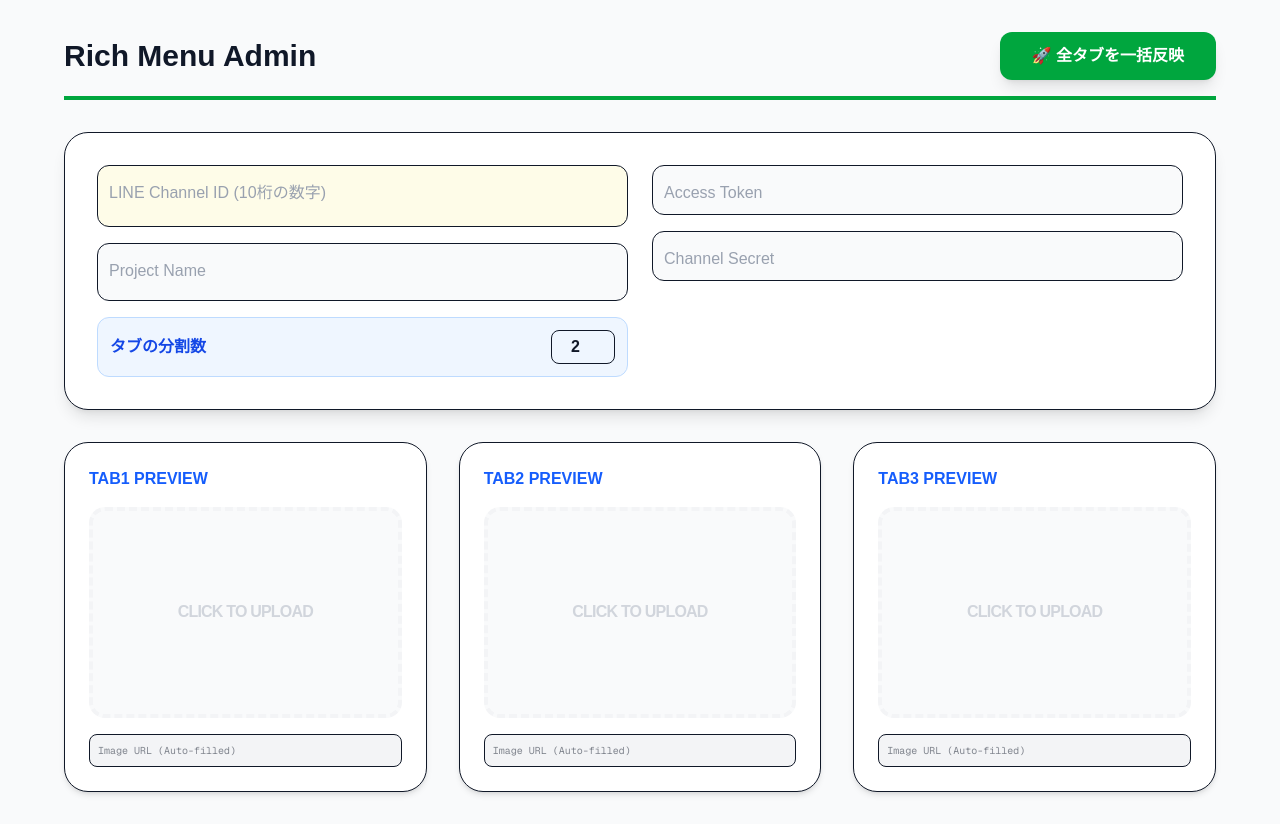
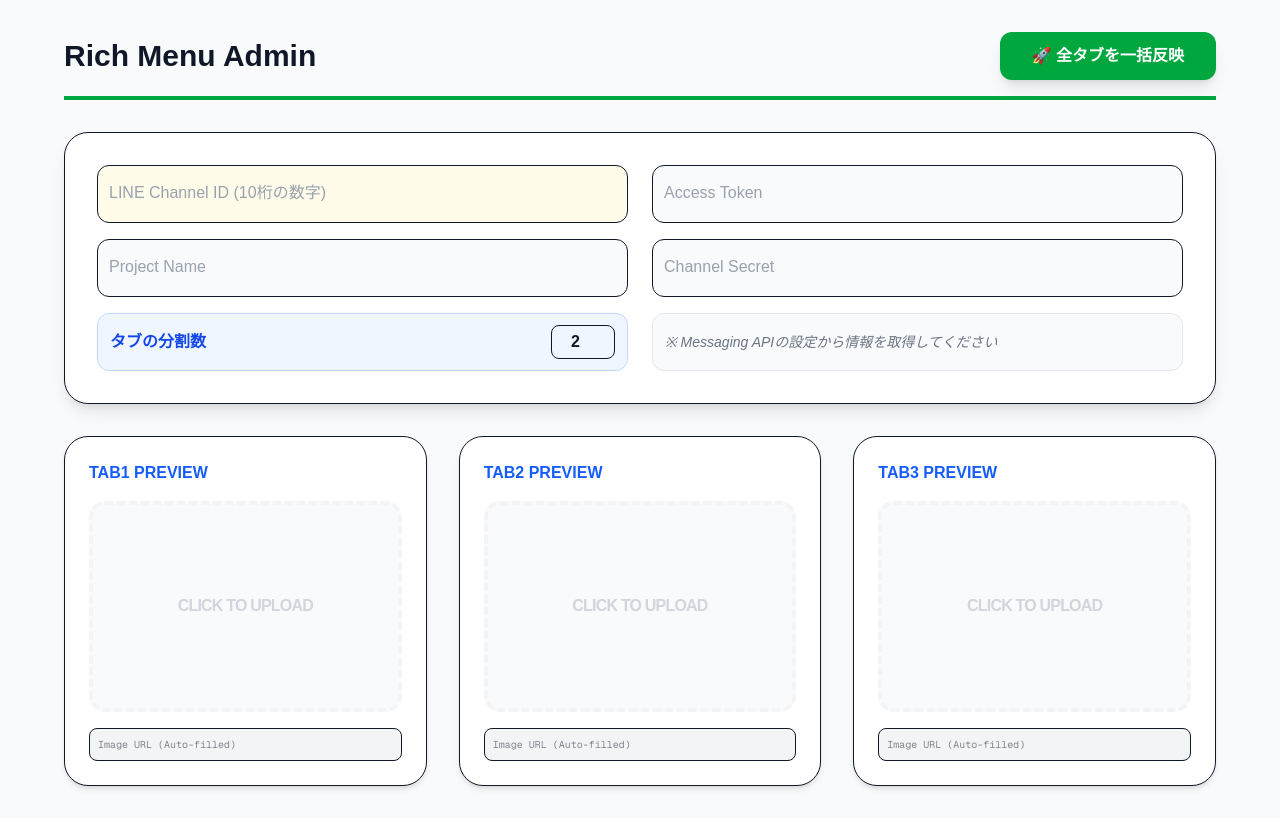
Before and after one commit to skarahajimaruore/line-marketing-tool, a Next.js app: page /admin in a window 1280 px wide. Built offline with nearby package versions, Linux system fonts and the light colour scheme; no server answers.

Commit message:
UIを修正し、高さの調整

```diff
--- a/app/admin/page.tsx
+++ b/app/admin/page.tsx
@@ -96,85 +96,76 @@ export default function AdminPage() {
         </header>
 
         <div className="bg-white rounded-3xl shadow-lg p-8 grid grid-cols-1 md:grid-cols-2 gap-6 border">
+  {/* --- 左カラム --- */}
   <div className="space-y-4">
-
-            {/* 🟢 Channel ID (フローティングラベル化) */}
     <div className="relative">
       <input
         type="text"
         id="channel_id"
-                placeholder="LINE Channel ID (10桁の数字)"
-                className="peer w-full px-3 pb-2 pt-6 bg-yellow-50 border rounded-xl font-mono text-lg placeholder-transparent focus:outline-none focus:ring-2 focus:ring-green-600"
+        placeholder=" "
+        className="peer w-full px-3 pb-2 pt-6 bg-yellow-50 border rounded-xl font-mono text-base placeholder-transparent focus:outline-none focus:ring-2 focus:ring-green-600"
         value={formData.channel_id}
         onChange={(e) => setFormData({...formData, channel_id: e.target.value})}
       />
-              <label
-                htmlFor="channel_id"
-                className="absolute left-3 top-2 text-xs text-gray-500 transition-all peer-placeholder-shown:top-4 peer-placeholder-shown:text-base peer-placeholder-shown:text-gray-400 peer-focus:top-2 peer-focus:text-xs peer-focus:text-green-600 pointer-events-none"
-              >
+      <label htmlFor="channel_id" className="absolute left-3 top-2 text-xs text-gray-500 transition-all peer-placeholder-shown:top-4 peer-placeholder-shown:text-base peer-placeholder-shown:text-gray-400 peer-focus:top-2 peer-focus:text-xs peer-focus:text-green-600 pointer-events-none">
         LINE Channel ID (10桁の数字)
       </label>
     </div>
 
-            {/* 🟢 Project Name (フローティングラベル化) */}
     <div className="relative">
       <input
         type="text"
         id="project_name"
-                placeholder="Project Name"
-                className="peer w-full px-3 pb-2 pt-6 bg-gray-50 border rounded-xl placeholder-transparent focus:outline-none focus:ring-2 focus:ring-blue-600"
+        placeholder=" "
+        className="peer w-full px-3 pb-2 pt-6 bg-gray-50 border rounded-xl text-base placeholder-transparent focus:outline-none focus:ring-2 focus:ring-blue-600"
         value={formData.name}
         onChange={(e) => setFormData({...formData, name: e.target.value})}
       />
-              <label
-                htmlFor="project_name"
-                className="absolute left-3 top-2 text-xs text-gray-500 transition-all peer-placeholder-shown:top-4 peer-placeholder-shown:text-base peer-placeholder-shown:text-gray-400 peer-focus:top-2 peer-focus:text-xs peer-focus:text-blue-600 pointer-events-none"
-              >
+      <label htmlFor="project_name" className="absolute left-3 top-2 text-xs text-gray-500 transition-all peer-placeholder-shown:top-4 peer-placeholder-shown:text-base peer-placeholder-shown:text-gray-400 peer-focus:top-2 peer-focus:text-xs peer-focus:text-blue-600 pointer-events-none">
         Project Name
       </label>
     </div>
 
-            <div className="p-3 bg-blue-50 border border-blue-200 rounded-xl flex items-center justify-between mt-2">
+    {/* 左下の青いボックス */}
+    <div className="p-3 h-[58px] bg-blue-50 border border-blue-200 rounded-xl flex items-center justify-between">
       <label className="font-bold text-blue-700">タブの分割数</label>
       <input type="number" value={tabCount} min="2" max="5" onChange={(e) => setTabCount(Number(e.target.value))} className="w-16 p-1 text-center border rounded-lg font-black" />
     </div>
   </div>
 
+  {/* --- 右カラム --- */}
   <div className="space-y-4">
-            {/* 🟢 Access Token (フローティングラベル化) */}
     <div className="relative">
       <input
         type="password"
         id="access_token"
-                placeholder="Access Token"
-                className="peer w-full px-3 pb-2 pt-6 bg-gray-50 border rounded-xl text-xs font-mono placeholder-transparent focus:outline-none focus:ring-2 focus:ring-blue-600"
+        placeholder=" "
+        className="peer w-full px-3 pb-2 pt-6 bg-gray-50 border rounded-xl font-mono text-base placeholder-transparent focus:outline-none focus:ring-2 focus:ring-blue-600"
         value={formData.access_token}
         onChange={(e) => setFormData({...formData, access_token: e.target.value})}
       />
-              <label
-                htmlFor="access_token"
-                className="absolute left-3 top-2 text-xs text-gray-500 transition-all peer-placeholder-shown:top-4 peer-placeholder-shown:text-base peer-placeholder-shown:text-gray-400 peer-focus:top-2 peer-focus:text-xs peer-focus:text-blue-600 pointer-events-none"
-              >
+      <label htmlFor="access_token" className="absolute left-3 top-2 text-xs text-gray-500 transition-all peer-placeholder-shown:top-4 peer-placeholder-shown:text-base peer-placeholder-shown:text-gray-400 peer-focus:top-2 peer-focus:text-xs peer-focus:text-blue-600 pointer-events-none">
         Access Token
       </label>
     </div>
 
-            {/* 🟢 Channel Secret (フローティングラベル化) */}
     <div className="relative">
       <input
         type="password"
         id="channel_secret"
-                placeholder="Channel Secret"
-                className="peer w-full px-3 pb-2 pt-6 bg-gray-50 border rounded-xl text-xs font-mono placeholder-transparent focus:outline-none focus:ring-2 focus:ring-blue-600"
+        placeholder=" "
+        className="peer w-full px-3 pb-2 pt-6 bg-gray-50 border rounded-xl font-mono text-base placeholder-transparent focus:outline-none focus:ring-2 focus:ring-blue-600"
         value={formData.channel_secret}
         onChange={(e) => setFormData({...formData, channel_secret: e.target.value})}
       />
-              <label
-                htmlFor="channel_secret"
-                className="absolute left-3 top-2 text-xs text-gray-500 transition-all peer-placeholder-shown:top-4 peer-placeholder-shown:text-base peer-placeholder-shown:text-gray-400 peer-focus:top-2 peer-focus:text-xs peer-focus:text-blue-600 pointer-events-none"
-              >
+      <label htmlFor="channel_secret" className="absolute left-3 top-2 text-xs text-gray-500 transition-all peer-placeholder-shown:top-4 peer-placeholder-shown:text-base peer-placeholder-shown:text-gray-400 peer-focus:top-2 peer-focus:text-xs peer-focus:text-blue-600 pointer-events-none">
         Channel Secret
       </label>
+    </div>
+
+    {/* 【重要】右下にも高さを合わせるための案内ボックスを追加 */}
+    <div className="p-3 h-[58px] bg-gray-50 border border-gray-200 rounded-xl flex items-center text-sm text-gray-500 italic">
+      ※ Messaging APIの設定から情報を取得してください
     </div>
   </div>
 </div>
```
Lines whose indentation alone changed are shown as unchanged.
